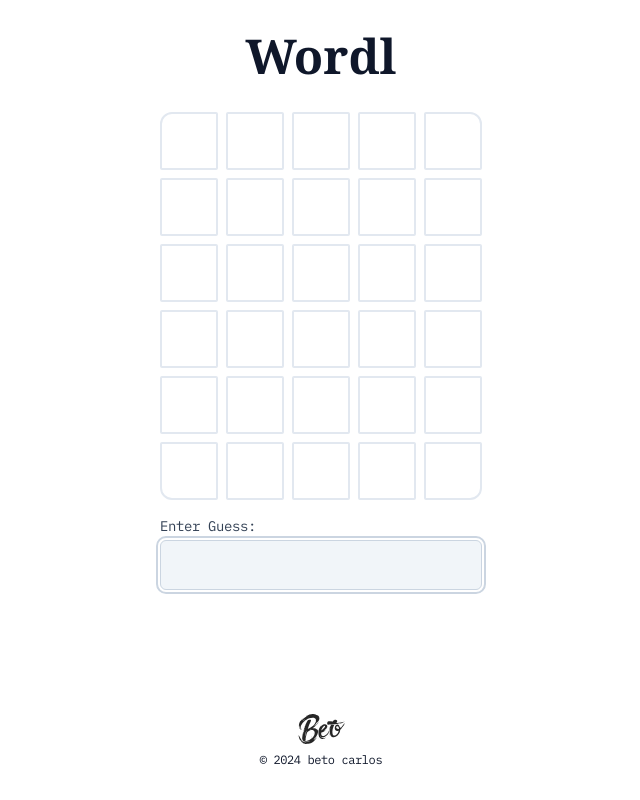
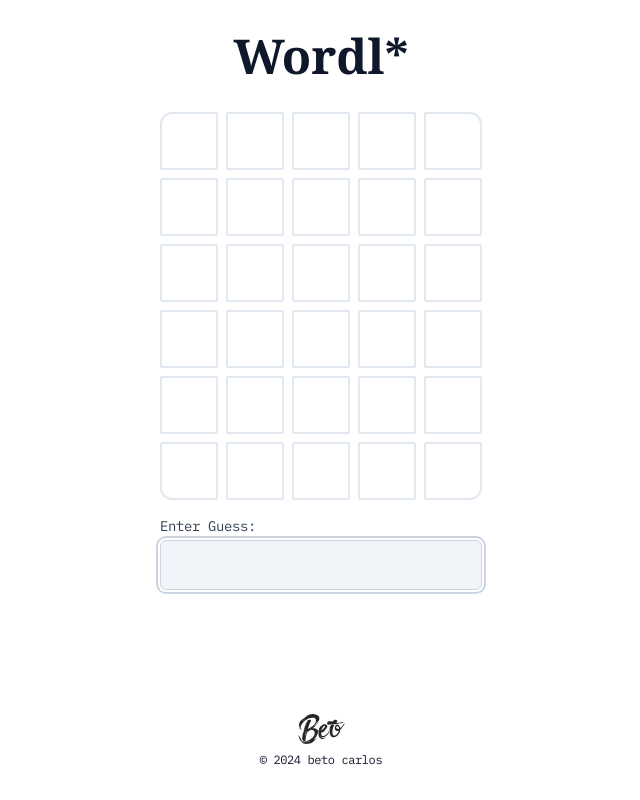
Before and after one commit to MarioC3/wordl, a React (Vite) app: page / in a window 1280 px wide. Shown: the whole page, without its empty margins (319-959 px from the left). Built offline with nearby package versions, Linux system fonts and the light colour scheme; a web font is replaced by a local one.

Commit message:
Added some character

```diff
--- a/src/components/Header.tsx
+++ b/src/components/Header.tsx
@@ -1,7 +1,7 @@
 export const Header = () => {
 	return (
 		<header className="text-center">
-			<h1 className="font-serif text-5xl font-bold tracking-normal">Wordl</h1>
+			<h1 className="font-serif text-5xl font-bold tracking-normal">Wordl*</h1>
 		</header>
 	)
 }
```
